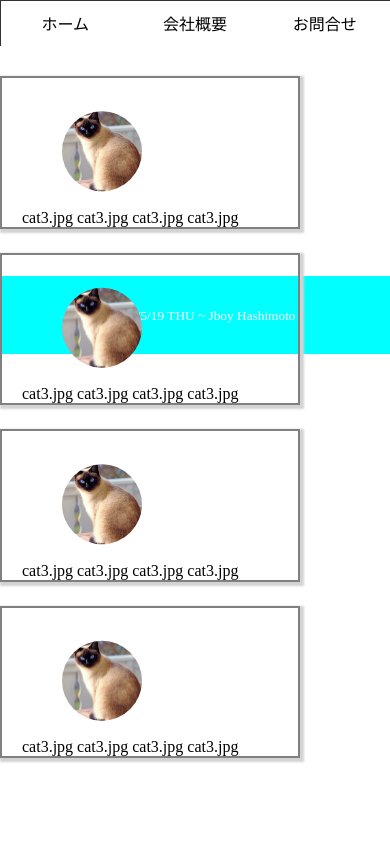
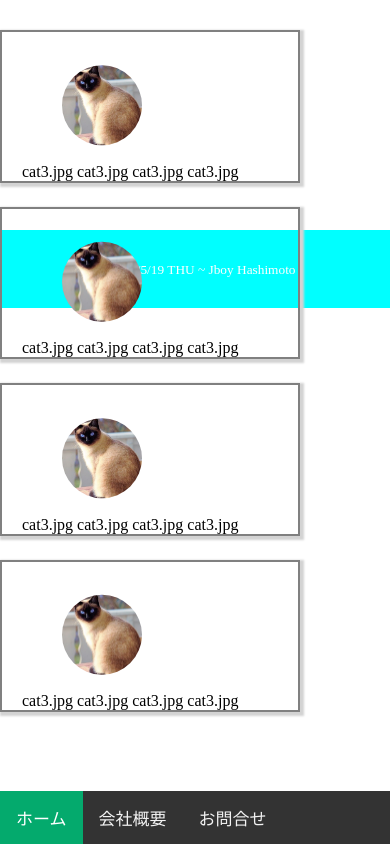
Before and after one commit to sakurakotubaki/MyHomePage, a plain HTML site: page index.html in a window 390 px wide. Drawn offline with Linux system fonts and the light colour scheme.

Commit message:
480pxでnavbarを表示

```diff
--- a/css/header.css
+++ b/css/header.css
@@ -25,37 +25,3 @@
   border-bottom: 1px solid #fff;
   border-right: 1px solid #fff;
 }
-
-@media screen and (max-width: 1920px) {
-  .responsive-navigation {
-    display: none;
-  }
-}
-@media screen and (max-width: 1280px) {
-  .responsive-navigation {
-    display: none;
-  }
-}
-@media screen and (max-width: 1024px) {
-  .responsive-navigation {
-    display: none;
-  }
-}
-@media screen and (max-width: 768px) {
-  .responsive-navigation {
-    display: none;
-  }
-}
-
-@media screen and (max-width: 480px) {
-  /*ナビゲーションが大きので隠す*/
-  .navigation > ul {
-    display: none;
-    list-style: none;
-    background-color: rgb(51, 51, 51);
-  }
-  /*隠している要素のcssを無効化*/
-  .responsive-navigation {
-    display: initial;
-  }
-}
--- /dev/null
+++ b/css/navbar.css
@@ -0,0 +1,65 @@
+/* Place the navbar at the bottom of the page, and make it stick */
+.navbar {
+  background-color: #333;
+  overflow: hidden;
+  position: fixed;
+  bottom: 0;
+  width: 100%;
+}
+
+/* Style the links inside the navigation bar */
+.navbar a {
+  float: left;
+  display: block;
+  color: #f2f2f2;
+  text-align: center;
+  padding: 14px 16px;
+  text-decoration: none;
+  font-size: 17px;
+}
+
+/* Change the color of links on hover */
+.navbar a:hover {
+  background-color: #ddd;
+  color: black;
+}
+
+/* Add a color to the active/current link */
+.navbar a.active {
+  background-color: #04AA6D;
+  color: white;
+}
+
+@media screen and (max-width: 1920px) {
+  .navbar {
+    display: none;
+  }
+}
+@media screen and (max-width: 1280px) {
+  .navbar {
+    display: none;
+  }
+}
+@media screen and (max-width: 1024px) {
+  .navbar {
+    display: none;
+  }
+}
+@media screen and (max-width: 768px) {
+  .navbar {
+    display: none;
+  }
+}
+
+@media screen and (max-width: 480px) {
+  /*ナビゲーションが大きので隠す*/
+  .navigation > ul {
+    display: none;
+    list-style: none;
+    background-color: rgb(51, 51, 51);
+  }
+  /*隠している要素のcssを無効化*/
+  .navbar {
+    display: initial;
+  }
+}
--- a/index.html
+++ b/index.html
@@ -11,14 +11,6 @@
 
 <header>
   <nav class="navigation">
-    <ul class="example">
-      <li>ホーム</li>
-      <li>会社概要</li>
-      <li>お問合せ</li>
-    </ul>
-  </nav>
-  <!-- レスポンシブ用のメニュー -->
-  <nav class="responsive-navigation">
     <ul class="example">
       <li>ホーム</li>
       <li>会社概要</li>
@@ -54,6 +46,12 @@
   </div>
 </div>
 
+<div class="navbar">
+  <a href="#home" class="active">ホーム</a>
+  <a href="#news">会社概要</a>
+  <a href="#contact">お問合せ</a>
+</div>
+
 <footer>
   <!-- 但し書き・注意 ライセンス要件など-->
   <small>@ 2022/5/19 THU ~ Jboy Hashimoto </small>
--- a/style.css
+++ b/style.css
@@ -1,6 +1,7 @@
 @charset "utf-8";
 @import url(css/header.css);
 @import url(css/footer.css);
+@import url(css/navbar.css);
 @import url(css/cat-card.css);
 * {
   margin: 0;
```
